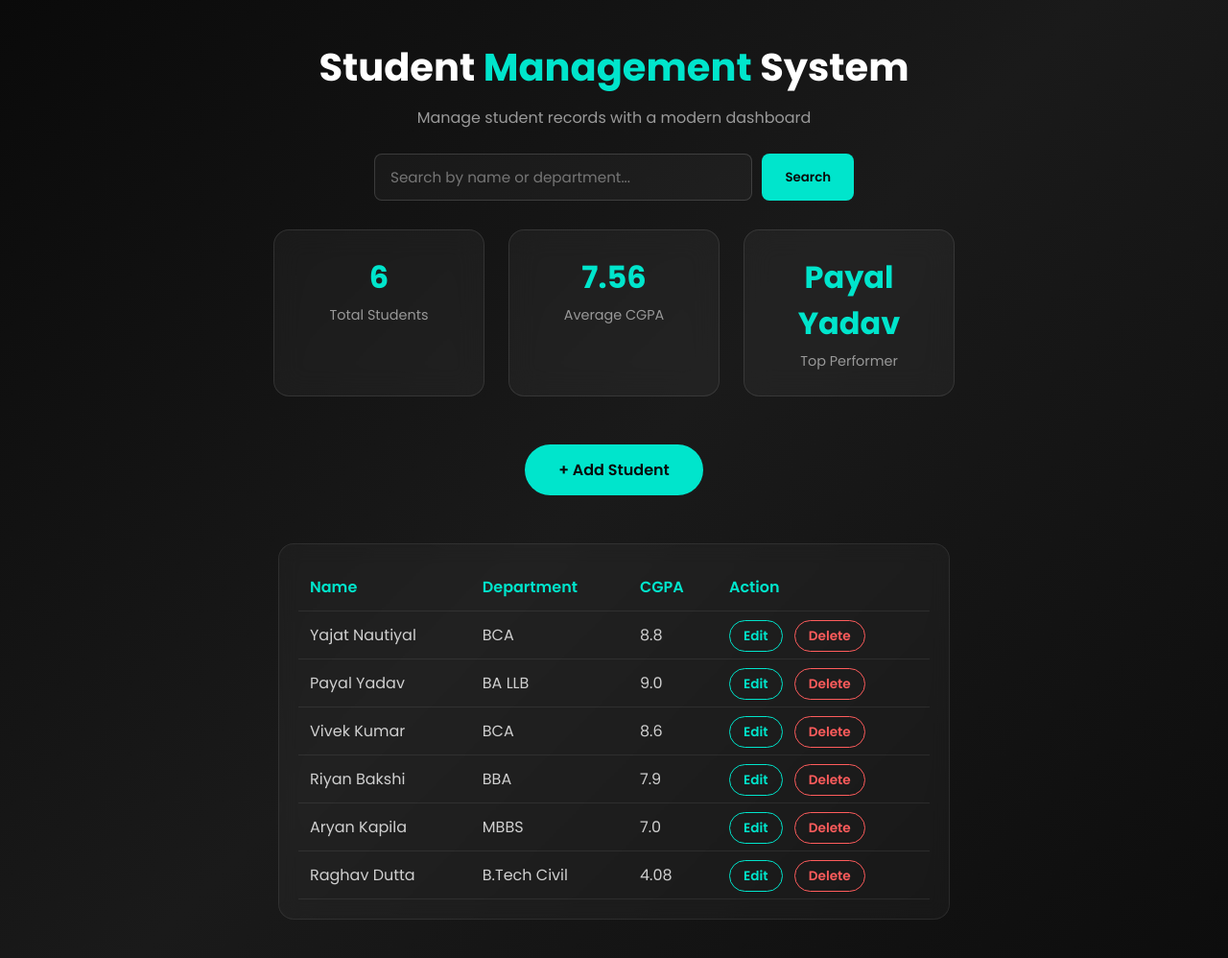
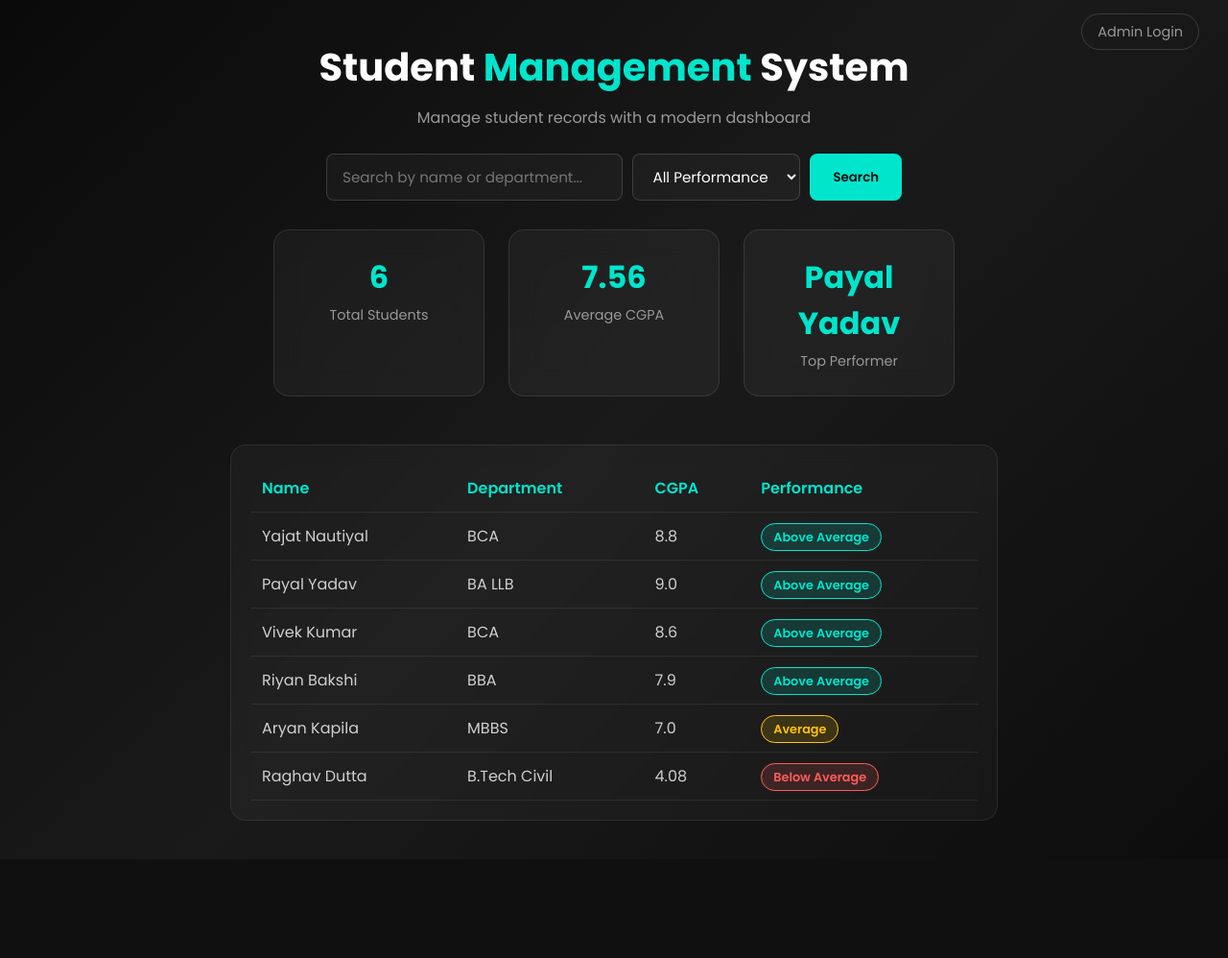
Before and after one commit to yajatnautiyal/student-management-system, a Flask app: page / in a window 1280 px wide. Shown: the whole page at 96% size. After the commit the page ends 855 px from the top, so only its background shows below. Run offline with Flask 3, Linux system fonts and the light colour scheme; data comes from the database, SQL or seed files in the repository; both versions use the stored data as it was after the commit.

Commit message:
Added login system with session-based authentication

```diff
--- a/app.py
+++ b/app.py
@@ -1,13 +1,16 @@
-from flask import Flask, render_template, request, redirect
+from flask import Flask, render_template, request, redirect, session
 import sqlite3
 
 app = Flask(__name__)
+app.secret_key = 'your-secret-key-change-this-later'
+
+ADMIN_USERNAME = 'admin'
+ADMIN_PASSWORD = 'admin123'
 
 @app.route('/')
-
-
 def home():
     search_query = request.args.get('search', '')
+    performance_filter = request.args.get('performance', '')
 
     conn = sqlite3.connect('students.db')
     cursor = conn.cursor()
@@ -20,8 +23,24 @@ def home():
     else:
         cursor.execute('SELECT * FROM students')
 
-    students = cursor.fetchall()
+    all_students = cursor.fetchall()
     conn.close()
+
+    students_with_performance = []
+    for student in all_students:
+        cgpa = student[3]
+        if cgpa >= 7.5:
+            performance = "Above Average"
+        elif cgpa >= 5.5:
+            performance = "Average"
+        else:
+            performance = "Below Average"
+        students_with_performance.append(student + (performance,))
+
+    if performance_filter:
+        students = [s for s in students_with_performance if s[4] == performance_filter]
+    else:
+        students = students_with_performance
 
     total_students = len(students)
 
@@ -38,14 +57,39 @@ def home():
                             total_students=total_students,
                             average_cgpa=average_cgpa,
                             top_performer=top_performer,
-                            search_query=search_query)
+                            search_query=search_query,
+                            performance_filter=performance_filter,
+                            logged_in=session.get('logged_in', False))
+
+@app.route('/login', methods=['GET', 'POST'])
+def login():
+    error = None
+    if request.method == 'POST':
+        username = request.form['username']
+        password = request.form['password']
+        if username == ADMIN_USERNAME and password == ADMIN_PASSWORD:
+            session['logged_in'] = True
+            return redirect('/')
+        else:
+            error = "Invalid username or password"
+    return render_template('login.html', error=error)
+
+@app.route('/logout')
+def logout():
+    session.pop('logged_in', None)
+    return redirect('/')
 
 @app.route('/add-student')
 def add_student_page():
+    if not session.get('logged_in'):
+        return redirect('/login')
     return render_template('add_student.html')
 
 @app.route('/add', methods=['POST'])
 def add_student():
+    if not session.get('logged_in'):
+        return redirect('/login')
+
     name = request.form['name']
     department = request.form['department']
     cgpa = request.form['cgpa']
@@ -61,6 +105,9 @@ def add_student():
 
 @app.route('/delete/<int:student_id>')
 def delete_student(student_id):
+    if not session.get('logged_in'):
+        return redirect('/login')
+
     conn = sqlite3.connect('students.db')
     cursor = conn.cursor()
     cursor.execute('DELETE FROM students WHERE id = ?', (student_id,))
@@ -70,6 +117,9 @@ def delete_student(student_id):
 
 @app.route('/edit/<int:student_id>')
 def edit_student_page(student_id):
+    if not session.get('logged_in'):
+        return redirect('/login')
+
     conn = sqlite3.connect('students.db')
     cursor = conn.cursor()
     cursor.execute('SELECT * FROM students WHERE id = ?', (student_id,))
@@ -79,6 +129,9 @@ def edit_student_page(student_id):
 
 @app.route('/update/<int:student_id>', methods=['POST'])
 def update_student(student_id):
+    if not session.get('logged_in'):
+        return redirect('/login')
+
     name = request.form['name']
     department = request.form['department']
     cgpa = request.form['cgpa']
--- a/templates/index.html
+++ b/templates/index.html
@@ -21,6 +21,28 @@
             align-items: center;
             padding: 40px 20px;
             color: #ffffff;
+            position: relative;
+        }
+
+        .top-bar {
+            position: absolute;
+            top: 20px;
+            right: 30px;
+        }
+
+        .top-bar a {
+            color: #999999;
+            text-decoration: none;
+            font-size: 0.9rem;
+            padding: 8px 16px;
+            border: 1px solid rgba(255, 255, 255, 0.15);
+            border-radius: 20px;
+            transition: all 0.3s ease;
+        }
+
+        .top-bar a:hover {
+            border-color: #00e5cc;
+            color: #00e5cc;
         }
 
         h1 {
@@ -44,11 +66,13 @@
             gap: 10px;
             margin-bottom: 30px;
             width: 100%;
-            max-width: 500px;
+            max-width: 600px;
+            flex-wrap: wrap;
         }
 
         .search-form input {
             flex: 1;
+            min-width: 150px;
             padding: 12px 16px;
             border-radius: 8px;
             border: 1px solid rgba(255, 255, 255, 0.15);
@@ -57,9 +81,23 @@
             font-size: 0.95rem;
         }
 
-        .search-form input:focus {
+        .search-form select {
+            padding: 12px 16px;
+            border-radius: 8px;
+            border: 1px solid rgba(255, 255, 255, 0.15);
+            background: rgba(255, 255, 255, 0.03);
+            color: white;
+            font-size: 0.95rem;
+        }
+
+        .search-form input:focus, .search-form select:focus {
             outline: none;
             border-color: #00e5cc;
+        }
+
+        .search-form select option {
+            background: #1a1a1a;
+            color: white;
         }
 
         .search-form button {
@@ -136,12 +174,13 @@
         .table-container {
             margin-top: 50px;
             width: 100%;
-            max-width: 700px;
+            max-width: 800px;
             background: rgba(255, 255, 255, 0.03);
             backdrop-filter: blur(10px);
             border-radius: 16px;
             padding: 20px;
             border: 1px solid rgba(255, 255, 255, 0.08);
+            overflow-x: auto;
         }
 
         table {
@@ -153,6 +192,7 @@
             padding: 12px;
             text-align: left;
             border-bottom: 1px solid rgba(255, 255, 255, 0.08);
+            white-space: nowrap;
         }
 
         th {
@@ -162,6 +202,31 @@
 
         td {
             color: #d0d0d0;
+        }
+
+        .badge {
+            padding: 5px 12px;
+            border-radius: 20px;
+            font-size: 0.8rem;
+            font-weight: 600;
+        }
+
+        .badge-above-average {
+            background: rgba(0, 229, 204, 0.15);
+            color: #00e5cc;
+            border: 1px solid #00e5cc;
+        }
+
+        .badge-average {
+            background: rgba(255, 193, 7, 0.15);
+            color: #ffc107;
+            border: 1px solid #ffc107;
+        }
+
+        .badge-below-average {
+            background: rgba(255, 92, 92, 0.15);
+            color: #ff5c5c;
+            border: 1px solid #ff5c5c;
         }
 
         .edit-btn {
@@ -196,15 +261,35 @@
             background: #ff5c5c;
             color: #0a0a0a;
         }
+
+        .no-access {
+            color: #666666;
+            font-size: 0.85rem;
+            font-style: italic;
+        }
     </style>
 </head>
 <body>
+
+    <div class="top-bar">
+        {% if logged_in %}
+            <a href="/logout">Logout</a>
+        {% else %}
+            <a href="/login">Admin Login</a>
+        {% endif %}
+    </div>
 
     <h1>Student <span>Management</span> System</h1>
     <p class="subtitle">Manage student records with a modern dashboard</p>
 
     <form action="/" method="GET" class="search-form">
         <input type="text" name="search" placeholder="Search by name or department..." value="{{ search_query }}">
+        <select name="performance">
+            <option value="">All Performance</option>
+            <option value="Above Average" {% if performance_filter == "Above Average" %}selected{% endif %}>Above Average</option>
+            <option value="Average" {% if performance_filter == "Average" %}selected{% endif %}>Average</option>
+            <option value="Below Average" {% if performance_filter == "Below Average" %}selected{% endif %}>Below Average</option>
+        </select>
         <button type="submit">Search</button>
     </form>
 
@@ -223,7 +308,9 @@
         </div>
     </div>
 
+    {% if logged_in %}
     <a href="/add-student" class="btn">+ Add Student</a>
+    {% endif %}
 
     <div class="table-container">
         <table>
@@ -231,7 +318,10 @@
                 <th>Name</th>
                 <th>Department</th>
                 <th>CGPA</th>
+                <th>Performance</th>
+                {% if logged_in %}
                 <th>Action</th>
+                {% endif %}
             </tr>
             {% for student in students %}
             <tr>
@@ -239,9 +329,14 @@
                 <td>{{ student[2] }}</td>
                 <td>{{ student[3] }}</td>
                 <td>
+                    <span class="badge badge-{{ student[4] | replace(' ', '-') | lower }}">{{ student[4] }}</span>
+                </td>
+                {% if logged_in %}
+                <td>
                     <a href="/edit/{{ student[0] }}" class="edit-btn">Edit</a>
                     <a href="/delete/{{ student[0] }}" class="delete-btn">Delete</a>
                 </td>
+                {% endif %}
             </tr>
             {% endfor %}
         </table>
```
Also changed, not shown: templates/login.html (added, +127 -0 lines), students.db.
